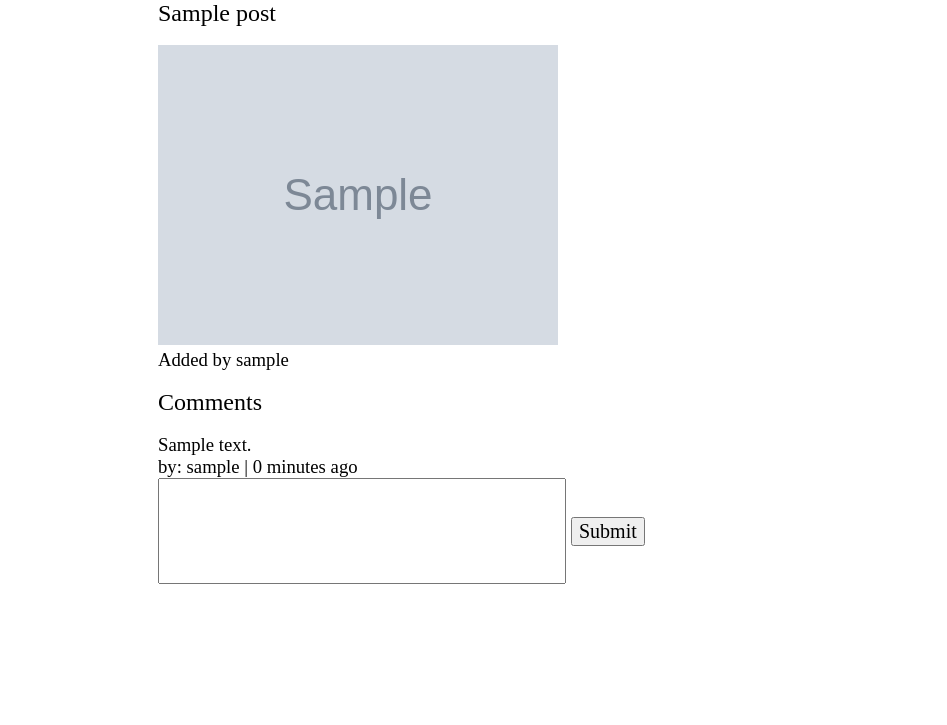
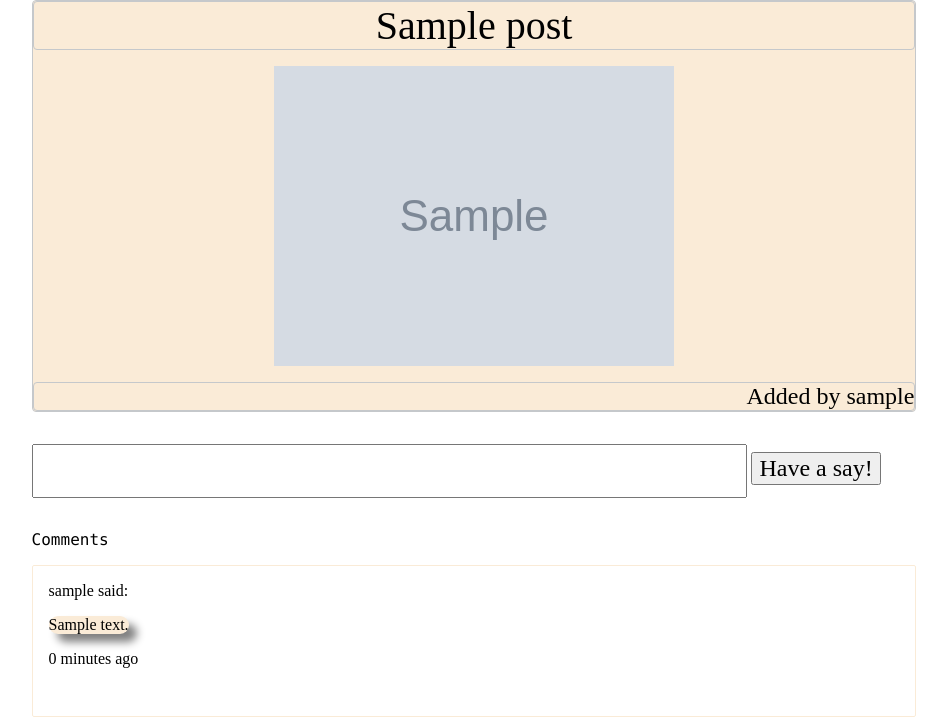
Before and after one commit to HakanSunay/Crisp, a Django app: a page that uses templates/base_layout.html in a window 1280 px wide. Shown: the part 249-974 px from the top of the page, without its empty margins (166-1113 px from the left). Before the commit the page ends 833 px from the top, so only its background shows below. Run offline with Django 3.2, Linux system fonts and the light colour scheme; a user stored in the database is signed in; tables that the repository leaves empty hold one stand-in row (values such as "Sample post"); grey boxes marked "Sample" are stand-in pictures; parts of the project's set-up code (start-up, migrations or seed data) failed here and were passed over.

Commit message:
HTML fixes for posts_l/d and CSS fixes for posts_d

```diff
--- a/posts/templates/posts/post_create.html
+++ b/posts/templates/posts/post_create.html
@@ -1,5 +1,4 @@
 {% extends 'base_layout.html' %}
-
 {% block content %}
     <div class="create-post">
         <h2>Blaze the community with a deadly meme!</h2>
--- a/posts/templates/posts/posts_detail.html
+++ b/posts/templates/posts/posts_detail.html
@@ -1,34 +1,31 @@
 {% extends 'base_layout.html' %}
 
 {% block content %}
+    <div class="post-container">
         <div class="post-detail">
-    <div class="post">
-         <h2>{{ post.title }}</h2>
-        <br>
-        <img src="{{ post.thumb.url }}" />
-        <br>
-        <h3> Added by <a href="{% url 'accounts:login'  %}"> {{ post.author.username }} </a></h3>
-    </div>
-</div>
-
-    <div class="comments">
-     <br/>
-    <h2> Comments </h2>
-    <br>
-    {% for comment in comments %}
-        <h3>
-            {{ comment.content }} <br> by: {{ comment.author.username }} | {{ comment.date | timesince }} ago
-        </h3>
-    {% endfor %}
+            <div class="post-detail-title">{{ post.title }}</div>
+            <div class="post-detail-image"><img src="{{ post.thumb.url }}"></div>
+            <div class="post-detail-author"> Added by <a href="{% url 'accounts:login'  %}"> {{ post.author.username }} </a></div>
         </div>
         {% if user.is_authenticated %}
         <div class="add-comment">
                  <form class="comment-form" action="{% url 'posts:detail' post.slug %}" method="post">
                     {% csrf_token %}
                     {{ form }}
-             <input type="text" name="content">
-            <input type="submit" value="Submit">
+                     <input type="text" name="content" required>
+                     <input type="submit" value="Have a say!">
                 </form>
         </div>
         {% endif %}
+        <div class="comments-title">Comments</div>
+        <div class="post-comments">
+            {% for comment in comments %}
+                <div class="single-comment">
+                    <div class="comment-author">{{ comment.author.username }} said:</div>
+                    <div class="comment-content">{{ comment.content }}</div>
+                    <div class="comment-date">{{ comment.date | timesince }} ago</div>
+                </div>
+            {% endfor %}
+        </div>
+    </div>
 {% endblock %}
--- a/static/styles.css
+++ b/static/styles.css
@@ -12,6 +12,7 @@ h2, h3, h4, h5{
     font-weight: normal;
     margin: 0;
 }
+
 a, a:hover, a:visited{
     color: #000;
     text-decoration: none;
@@ -52,6 +53,7 @@ p {
     font-size: 20px;
     margin-left: 200px;
 }
+
 nav button{
     background: none;
     color: #000;
@@ -66,32 +68,6 @@ nav button{
     grid-gap: 50px;
     margin-left: auto;
     margin-right: auto;
-}
-
-.Meme{
-    padding: 10px;
-    border: 1px solid #000;
-    position: relative;
-    padding-bottom: 40px;
-       margin-left: auto;
-    margin-right: auto;
-}
-
-.Meme h2{
-    font-size: 2.0em;
-    border : 1px solid #000;
-    position: relative;
-    text-align:center;
-}
-
-.Meme .author{
-    padding: 10px;
-    background: #000;
-    position: absolute;
-    right: 0;
-    bottom: 0;
-    margin: 0;
-    color: #0f121f;
 }
 
 .site-form {
@@ -147,32 +123,126 @@ input[type=file],[type=submit]{
     cursor: pointer;
 }
 
-div.post-detail {
-    display: block;
-    margin-left: auto;
-    margin-right: auto;
-    width: 50%;
+/* new */
+.Meme .title{
+    font-size: 2.5vw;
+    font-weight: 700;
+    position: relative;
+    text-align:center;
 }
-div.comments {
-    display: block;
-    margin-left: auto;
-    margin-right: auto;
-    width: 50%;
-}
-div.add-comment {
 
-    background: #fff;
-    color: #000;
-    font-size: 20px;
+.Meme{
+    border: 1px solid #c5c8cb;
     border-radius: 4px;
     margin-left: auto;
     margin-right: auto;
     width: 50%;
+    overflow: auto;
+}
+
+.Meme img{
+    display: block;
+    margin: auto;
+    height: auto;
+    width: auto;
+    max-width: 100%;
+}
+
+.Meme .author{
+    color: #232323;
+    float: right;
+    font-size: 1.5vw;
+    font-weight: 700;
+    margin-bottom: 10px;
+    padding-right: 5px;
+}
+
+/* post_detail.html */
+
+.post-container{
+    margin-left: auto;
+    margin-right: auto;
+    height: 70%;
+    width: 70%;
+    overflow: auto;
+}
+
+.post-detail{
+    background: antiquewhite;
+    border: 1px solid #c5c8cb;
+    border-radius: 4px;
+}
+
+.post-detail-image img{
+    display: block;
+    margin: auto;
+    width: auto;
+    max-width: 100%;
+}
+
+.post-detail-title{
+    margin-bottom: 2vh;
+    border: 1px solid #c5c8cb;
+    border-radius: 4px;
+    font-size: 5vh;
+    text-align: center;
+}
+
+.post-detail-author{
+    margin-top: 2vh;
+    border: 1px solid #c5c8cb;
+    border-radius: 4px;
+    font-size: 3vh;
+    text-align: right;
+}
+
+
+/* comments */
+
+.post-comments{
+    padding: 2vh;
+    border: 1px solid antiquewhite;
+    border-radius: 2px;
+    margin-top: 2vh;
+}
+
+.single-comment{
+    margin-bottom: 4vh;
+}
+.comments-title{
+    margin-top: 4vh;
+    font-family: "Bitstream Vera Sans Mono", Monaco, "Courier New", Courier, monospace;
+    margin-bottom: 2vh;
+}
+
+.comment-content{
+    margin-top: 2vh;
+    display: inline-block;
+    background-color: antiquewhite;
+    width:auto;
+    height:auto;
+    box-shadow:1vh 1vh 1vh grey;
+    margin-bottom: 2vh;
+    border-radius: 2vh;
+}
+
+.add-comment {
+    margin-top: 4vh;
+    background: #fff;
+    color: #000;
+    border-radius: 4px;
+    margin-left: auto;
+    margin-right: auto;
+    width: 100%;
 }
 
 .add-comment input[type=text]{
-    width: 400px;
-    line-height: 5;
-    font-size: 20px;
+    width: 80%;
+    line-height: 3;
+    font-size: 2vh;
     cursor: pointer;
 }
+
+.add-comment input[type=submit]{
+    font-size: 3vh;
+}
--- a/templates/base_layout.html
+++ b/templates/base_layout.html
@@ -24,7 +24,6 @@
                         <li><a href="{% url 'accounts:login' %}">Login</a></li>
                         <li><a href="{% url 'accounts:signup' %}">Signup</a></li>
                     {% endif %}
-
                 </ul>
             </nav>
         </header>
```
Also changed, not shown: posts/templates/posts/posts_list.html (+7 -8 lines). Lines whose indentation alone changed are shown as unchanged.
